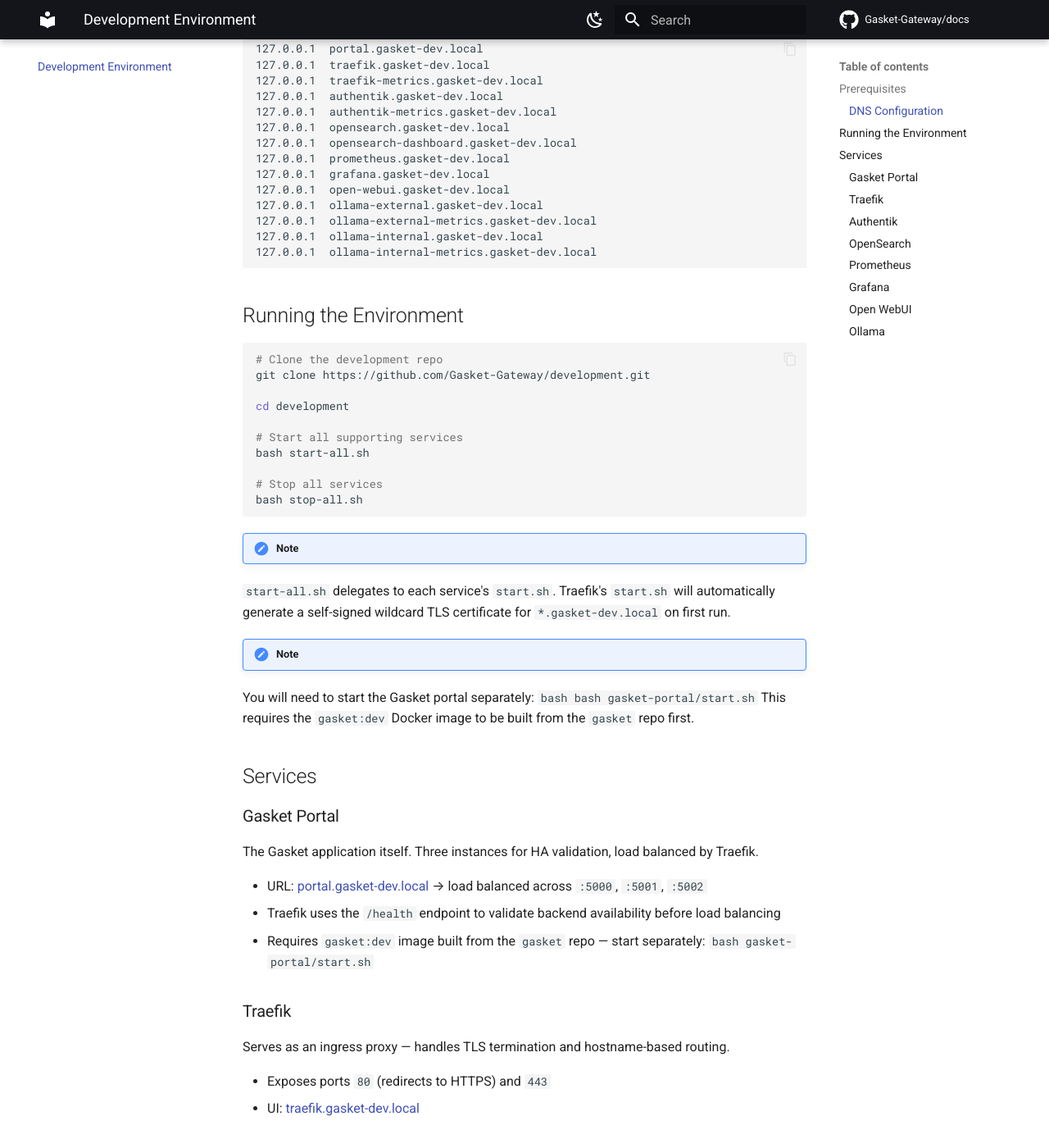
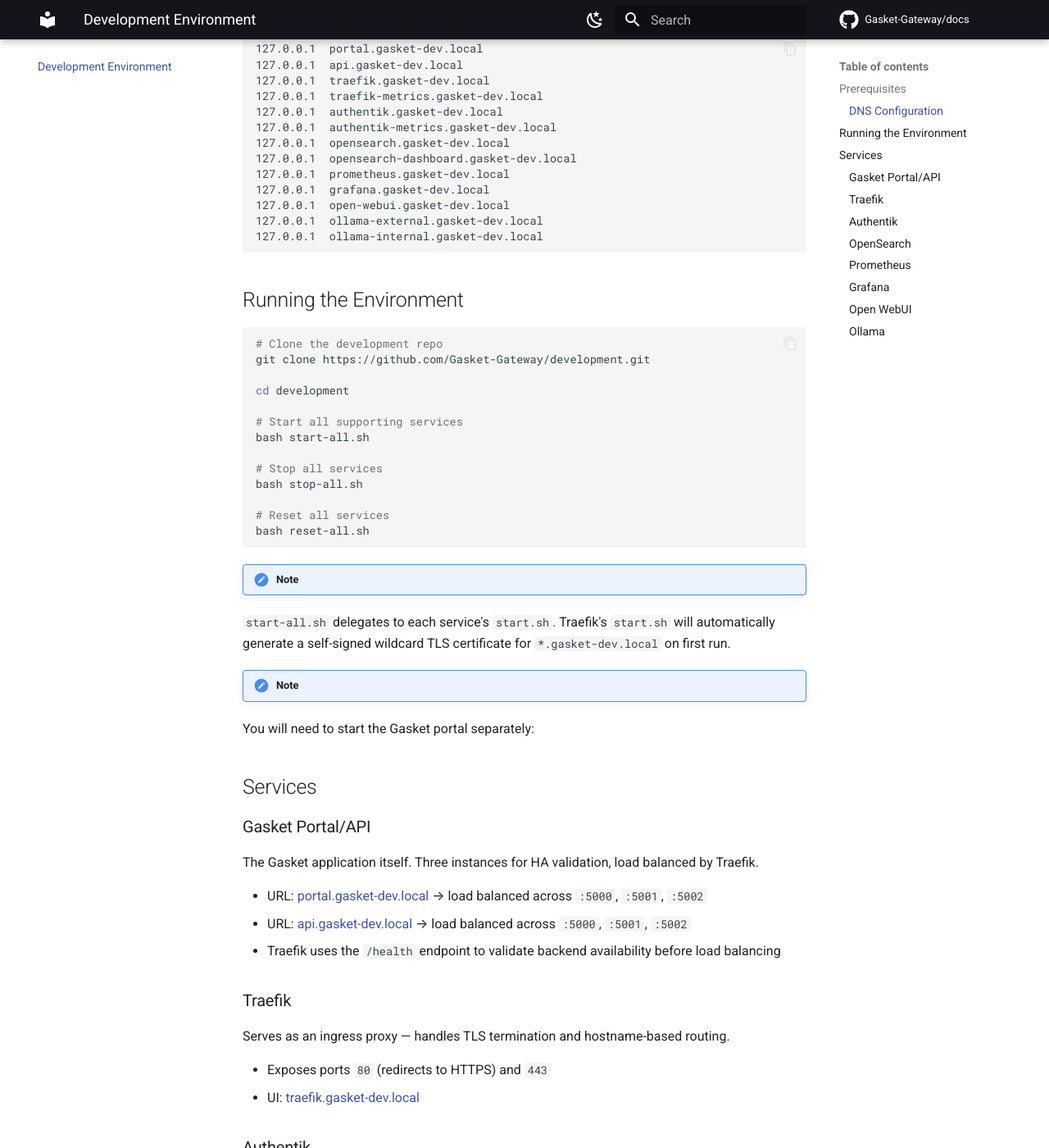
Before and after one commit to Gasket-Gateway/docs, an MkDocs documentation site: the page built from docs/development.md, in a window 1280 px wide and 1400 px high, scrolled down 459 px. Shown: the whole window at 82% size. Built offline with MkDocs 1.6.1 and Material for MkDocs 9.7.7, drawn with Linux system fonts in a browser that asks for light colours; comment, search, counter and statistics services are not loaded.

Commit message:
Cleaned up the development doc to align to dev repo

````diff
--- a/docs/development.md
+++ b/docs/development.md
@@ -2,7 +2,7 @@
 
 The Gasket development environment provides all supporting services needed to run and test Gasket locally, using Docker Compose.
 
-Source: [`development`](https://github.com/ajackson/gg) repository.
+Source: [`development`](https://github.com/Gasket-Gateway/development) repository.
 
 ## Prerequisites
 
@@ -12,6 +12,7 @@
 
 ```
 127.0.0.1  portal.gasket-dev.local
+127.0.0.1  api.gasket-dev.local
 127.0.0.1  traefik.gasket-dev.local
 127.0.0.1  traefik-metrics.gasket-dev.local
 127.0.0.1  authentik.gasket-dev.local
@@ -22,9 +23,7 @@
 127.0.0.1  grafana.gasket-dev.local
 127.0.0.1  open-webui.gasket-dev.local
 127.0.0.1  ollama-external.gasket-dev.local
-127.0.0.1  ollama-external-metrics.gasket-dev.local
 127.0.0.1  ollama-internal.gasket-dev.local
-127.0.0.1  ollama-internal-metrics.gasket-dev.local
 ```
 
 ## Running the Environment
@@ -40,6 +39,9 @@
 
 # Stop all services
 bash stop-all.sh
+
+# Reset all services
+bash reset-all.sh
 ```
 
 !!! note
@@ -48,20 +50,16 @@
 
 !!! note
 You will need to start the Gasket portal separately:
-`bash
-    bash gasket-portal/start.sh
-    `
-This requires the `gasket:dev` Docker image to be built from the `gasket` repo first.
 
 ## Services
 
-### Gasket Portal
+### Gasket Portal/API
 
 The Gasket application itself. Three instances for HA validation, load balanced by Traefik.
 
 - URL: [portal.gasket-dev.local](https://portal.gasket-dev.local) → load balanced across `:5000`, `:5001`, `:5002`
+- URL: [api.gasket-dev.local](https://api.gasket-dev.local) → load balanced across `:5000`, `:5001`, `:5002`
 - Traefik uses the `/health` endpoint to validate backend availability before load balancing
-- Requires `gasket:dev` image built from the `gasket` repo — start separately: `bash gasket-portal/start.sh`
 
 ### Traefik
 
````
